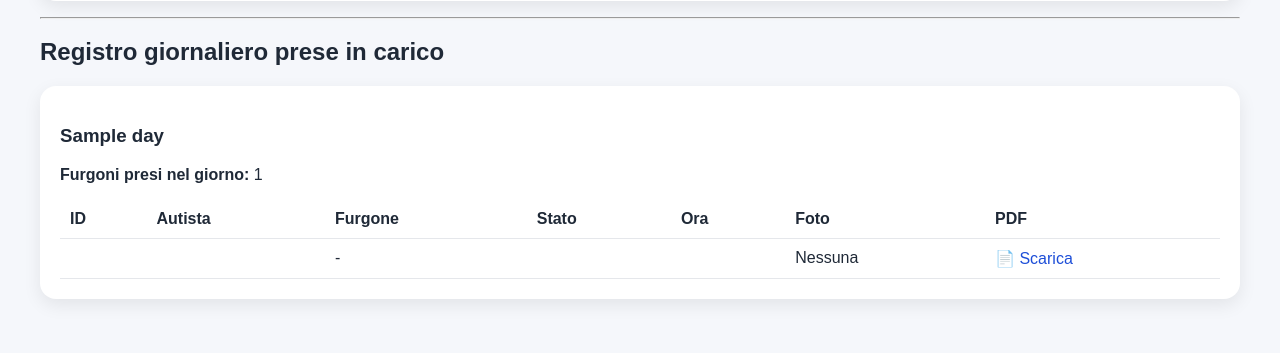
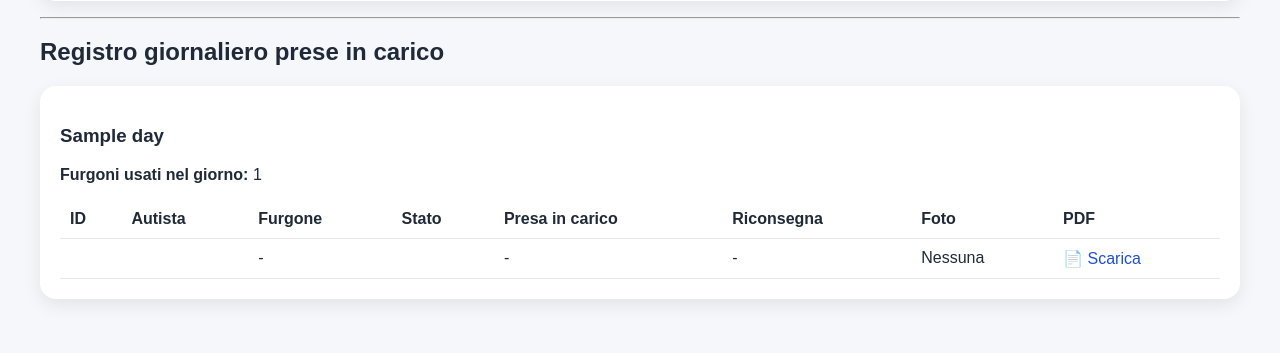
Before and after one commit to Mpa-flotta/furgoni-app, a Flask app: template templates/dashboard.html in a window 1280 px wide. Shown: the part 1002-1355 px from the top of the page. Run offline with Flask 3, Linux system fonts and the light colour scheme; the template is opened without the code that fills it: most values are stand-ins (such as "Sample title", 1, 10 or a date in 2020); some libraries are stand-ins or nearby versions.

Commit message:
Update dashboard.html

```diff
--- a/templates/dashboard.html
+++ b/templates/dashboard.html
@@ -57,8 +57,9 @@
     {% for day, items in grouped_assignments.items() %}
         <div class="card" style="margin-bottom: 30px;">
             <h3>{{ day }}</h3>
-            <p><strong>Furgoni presi nel giorno:</strong> {{ daily_counts[day] }}</p>
+            <p><strong>Furgoni usati nel giorno:</strong> {{ daily_counts[day] }}</p>
 
+            <div style="overflow-x:auto;">
                 <table>
                     <thead>
                         <tr>
@@ -66,7 +67,8 @@
                             <th>Autista</th>
                             <th>Furgone</th>
                             <th>Stato</th>
-                        <th>Ora</th>
+                            <th>Presa in carico</th>
+                            <th>Riconsegna</th>
                             <th>Foto</th>
                             <th>PDF</th>
                         </tr>
@@ -78,12 +80,18 @@
                             <td>{{ a.driver_name }}</td>
                             <td>{{ a.plate }} - {{ a.model }}</td>
                             <td>{{ a.status }}</td>
-                        <td>{{ a.created_at }}</td>
+                            <td>{{ a.pickup_at or '-' }}</td>
+                            <td>{{ a.return_at or '-' }}</td>
 
                             <td>
                                 {% if a.first_photo %}
                                     <a href="{{ url_for('uploaded_file', filename=a.first_photo) }}" target="_blank">
-                                    <img src="{{ url_for('uploaded_file', filename=a.first_photo) }}" width="80">
+                                        <img
+                                            src="{{ url_for('uploaded_file', filename=a.first_photo) }}"
+                                            alt="foto"
+                                            width="80"
+                                            style="border-radius: 8px;"
+                                        >
                                     </a>
                                     <div>{{ a.photo_count }} foto</div>
                                 {% else %}
@@ -101,6 +109,7 @@
                     </tbody>
                 </table>
             </div>
+        </div>
     {% endfor %}
 {% else %}
     <p>Nessuna presa in carico registrata.</p>
```
Lines whose indentation alone changed are shown as unchanged.
